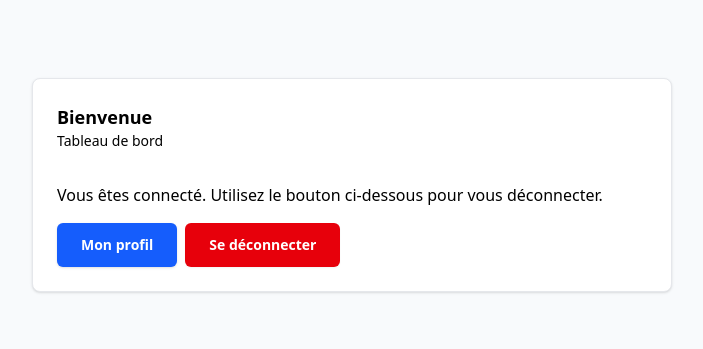
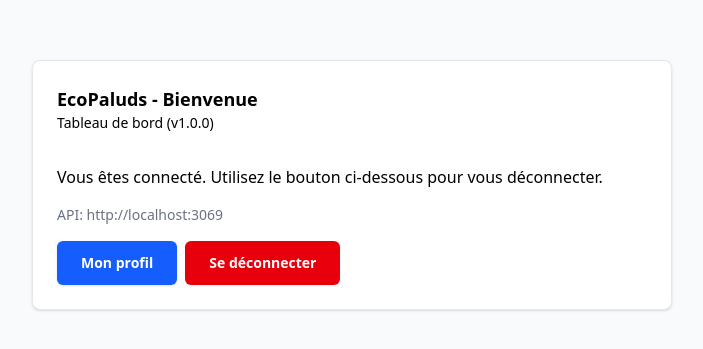
Before and after one commit to Floxde99/front_eco-paluds, a React (Vite) app: page /home in a window 1280 px wide. Shown: the part 215-564 px from the top of the page, without its empty margins (288-991 px from the left). Built offline with nearby package versions, Linux system fonts and the light colour scheme; sample sign-in values are in the browser's storage.

Commit message:
config back

```diff
--- a/src/pages/home.jsx
+++ b/src/pages/home.jsx
@@ -7,6 +7,11 @@ import { useNavigate } from 'react-router-dom'
 
 export default function Home() {
 	const navigate = useNavigate()
+
+	// Exemple d'utilisation des variables d'environnement
+	const appName = import.meta.env.VITE_APP_NAME || 'EcoPaluds'
+	const apiUrl = import.meta.env.VITE_API_BASE_URL || 'localhost'
+	const appVersion = import.meta.env.VITE_APP_VERSION || '1.0.0'
 
 	const handleLogout = async () => {
 		try {
@@ -41,11 +46,12 @@ export default function Home() {
 			<div className="w-full max-w-2xl px-4">
 				<Card>
 					<CardHeader>
-						<CardTitle>Bienvenue</CardTitle>
-						<CardDescription>Tableau de bord</CardDescription>
+						<CardTitle>{appName} - Bienvenue</CardTitle>
+						<CardDescription>Tableau de bord (v{appVersion})</CardDescription>
 					</CardHeader>
 					<CardContent>
 						<p className="mb-4">Vous êtes connecté. Utilisez le bouton ci-dessous pour vous déconnecter.</p>
+						<p className="text-sm text-gray-500 mb-4">API: {apiUrl}</p>
 						<div className="flex gap-2">
 							<Button variant="default" onClick={() => navigate('/profile')}>Mon profil</Button>
 							<Button variant="destructive" onClick={handleLogout}>Se déconnecter</Button>
--- a/src/services/Api.js
+++ b/src/services/Api.js
@@ -1,8 +1,13 @@
 import axios from "axios";
 
+// Utilisation des variables d'environnement Vite
+const API_BASE_URL = import.meta.env.VITE_API_BASE_URL || "https://localhost:3069";
+const API_TIMEOUT = import.meta.env.VITE_API_TIMEOUT || 10000;
+
 const api = axios.create({
-	baseURL: "http://localhost:3069",
+	baseURL: API_BASE_URL,
 	withCredentials: true,
+	timeout: parseInt(API_TIMEOUT),
 });
 
 // Add request interceptor to include auth token
```
Also changed, not shown: 2 other files (tests, documents, lock files or other folders).
